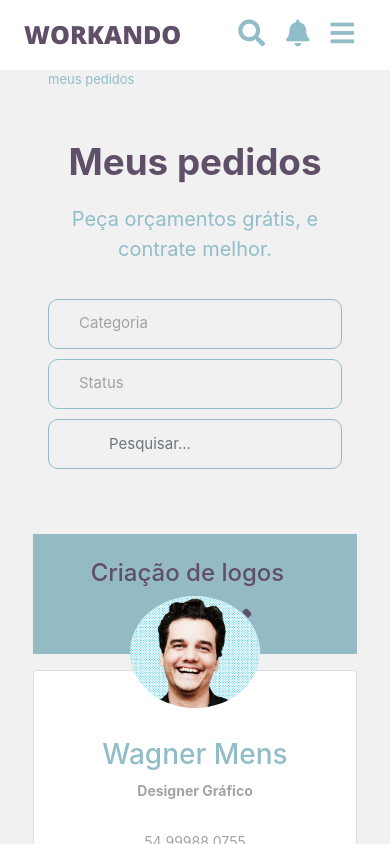
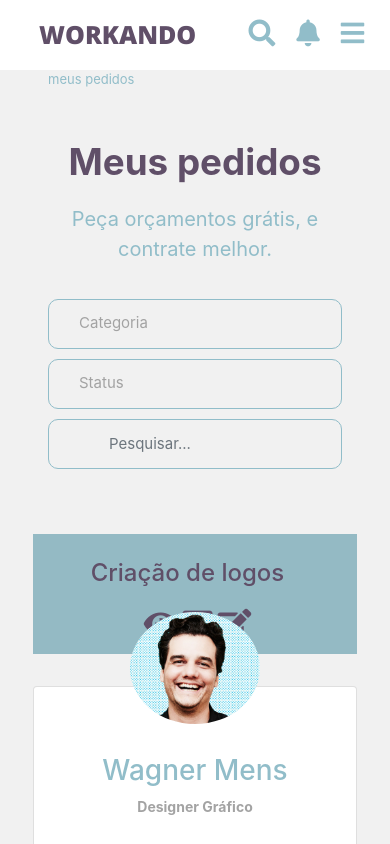
Before and after one commit to rminossi/workando-reactjs, a React (Create React App) app: page / in a window 390 px wide. Shown: the top 844 px of the page. Built offline with nearby package versions, Linux system fonts and the light colour scheme.

Commit message:
Atualizando responsividade

```diff
--- a/src/components/pages/Pedidos.jsx
+++ b/src/components/pages/Pedidos.jsx
@@ -19,14 +19,14 @@
 
     return(
       <div>
-        <div className='row header-projeto'>
+        <div className='row header-projeto mb-3'>
           <img className='img-projeto d-md-block d-none' src={require('../../../public/imgs/'+this.props.img+'.png')} alt=""/>
         <div className="col-12 text-center text-md-left mb-md-3 mb-0 pl-0 col-md-5 md-3 ml-0 ml-md-4 descricao">
             <h4>{this.props.titulo}</h4>
             <p className="d-md-block d-none">Publicado há {this.props.tempo}</p>
             <p className='status-projeto d-md-block d-none'><span>Status</span>{this.props.status}</p>
           </div>
-          <div className="col-12 mt-0 mt-md-5 text-center col-md-3 acoes-projeto ml-0 ml-md-4 d-inline pl-0 ">
+          <div className="col-12 mt-0 mt-md-5 text-center col-md-3 acoes-projeto ml-0 ml-md-auto d-inline pl-0 ">
             <button onClick={this.exibePropostas}><i className="fa fa-eye"></i></button>
             <button><i class="far fa-window-close"></i></button>
             <button><i class="fas fa-edit"></i></button>
--- a/src/components/templates/Header.jsx
+++ b/src/components/templates/Header.jsx
@@ -8,7 +8,7 @@
         return(
         <div>
           <nav className="navbar navbar-expand-md pl-4">
-            <a href="#" className="brand">Workando</a>
+            <a href="#" className="brand col-6 col-lg-2">Workando</a>
             <div className="collapse navbar-collapse">
             <i className="fas fa-search"></i><input className='pesquisa' type='text' placeholder='Pesquisar...'></input>
             <div className='saudacao ml-auto'>Olá, <span>Carla</span>
@@ -17,7 +17,7 @@
               <button><i className="fas fa-bars pl-2"></i></button>
             </div>
             </div>
-            <div className="d-md-none navbar-mobile">
+            <div className="d-md-none navbar-mobile px-0 col-5">
               <button><i className="fas fa-search navbar-toggler" data-togle="collapse" data-target="search"></i></button>
               <button><i className="fas fa-bell"></i></button>
               <button><i className="fas fa-bars navbar-toggler" data-togle="collapse" data-target="menu"></i></button>
```
